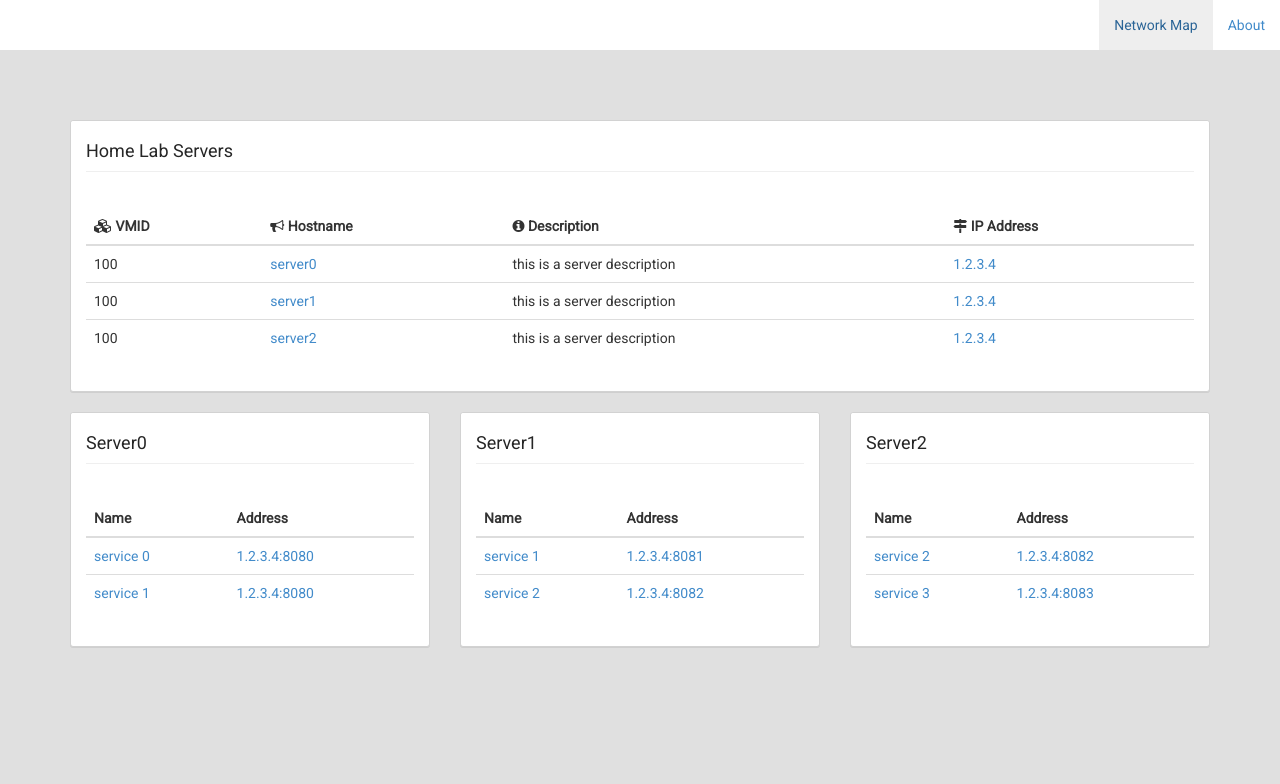
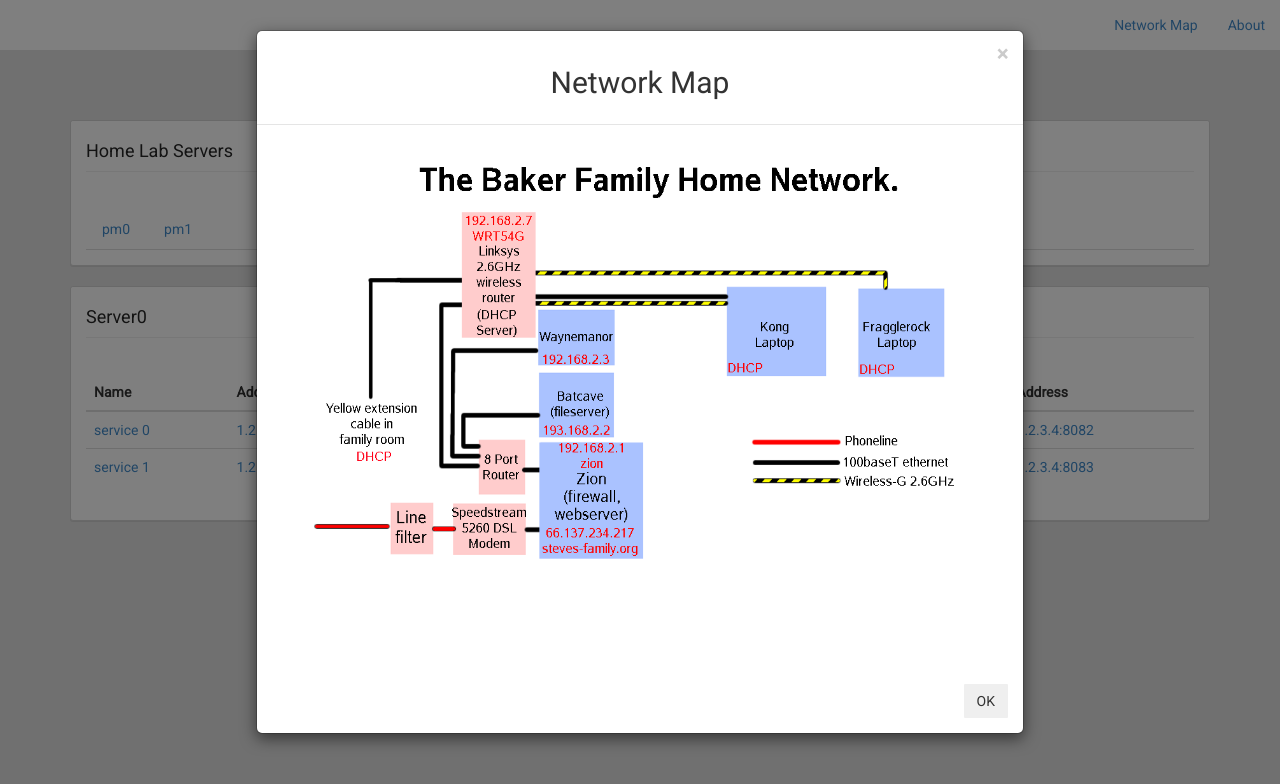
Before and after one commit to the4ndy/homelab-admin-website, a plain HTML site: page index.html in a window 1280 px wide. Both pictures are taken after a click on the button "Network Map". Drawn offline with nearby package versions, Linux system fonts and the light colour scheme.

Commit message:
add hypervisor tabs, add netmap and about modal, adjust roadmap

```diff
--- a/css/styles.css
+++ b/css/styles.css
@@ -74,7 +74,7 @@ h3,h4,h5 {
  padding-bottom:10px;
 }
 .modal-dialog {
- width: 450px;
+/* width: 450px;*/
 }
 .modal-footer {
  border-width:0;
@@ -740,3 +740,13 @@ h3,h4,h5 {
         background-color: #ffccbc;
     }
 }
+
+.modal-netmap {
+    width: 60vw;
+    height: 80vh;
+}
+
+.netmap-image {
+     width: 51vw;
+    height: 68vh;
+}
--- a/index.html
+++ b/index.html
@@ -34,8 +34,16 @@
         <div class="panel panel-default">
            <div class="panel-heading"><h4>Home Lab Servers</h4></div>
    			<div class="panel-body">
-
-                              <!-- Responsive table starts here -->
+                 <ul class="nav nav-tabs">
+                  <li ng-repeat="hypervisor in homelab.hypervisors"><a href="#{{hypervisor.hypervisorName}}" data-toggle="tab">{{hypervisor.hypervisorName}}</a></li>
+                  <!--<li><a href="#B" data-toggle="tab">Section 2</a></li>
+                  <li><a href="#C" data-toggle="tab">Section 3</a></li>-->
+                </ul>
+                <div class="tabbable">
+                  <div class="tab-content">
+                    <div class="tab-pane" ng-repeat="hypervisor in homelab.hypervisors" id="{{hypervisor.hypervisorName}}">
+                      <div class="well well-sm">
+                        <!-- Responsive table starts here -->
                               <!-- For correct display on small screens you must add 'data-title' to each 'td' in your table -->
                               <div class="table-responsive-vertical shadow-z-1">
                               <!-- Table starts here -->
@@ -49,7 +57,7 @@
                                     </tr>
                                   </thead>
                                   <tbody>
-                                    <tr ng-repeat="server in homelab.servers">
+                                    <tr ng-repeat="server in hypervisor.servers">
                                       <td data-title="VMID">{{server.vmid}}</td>
                                       <td data-title="hostname"><a target="_blank" href="{{server.url}}">{{server.hostname}}</a></td>
                                       <td data-title="description">
@@ -61,6 +69,17 @@
                                   </tbody>
                                 </table>
                               </div>
+                        </div>
+                    </div>
+                  <!--  <div class="tab-pane" id="B">
+                      <div class="well well-sm">Howdy, I'm in Section B.</div>
+                    </div>
+                    <div class="tab-pane" id="C">
+                      <div class="well well-sm">I've decided that I like wells.</div>
+                    </div>-->
+                  </div>
+                </div> <!-- /tabbable -->
+
 
             </div>
    		</div>
@@ -105,10 +124,31 @@
 
 </div><!--/main-->
 
+<!--netmap modal-->
 
+<div id="netmapModal" class="modal fade" tabindex="-1" role="dialog" aria-hidden="true">
+  <div class="modal-netmap modal-dialog">
+  <div class="modal-content">
+      <div class="modal-header">
+          <button type="button" class="close" data-dismiss="modal" aria-hidden="true">×</button>
+          <h2 class="text-center">Network Map</h2>
+      </div>
+      <div class="modal-body">
+          <div class="col-md-12 text-center">
+
+             <a href="img/netmap.png" target="_blank"><img class="netmap-image" src="img/netmap.png"></a>
+
+          </div>
+      </div>
+      <div class="modal-footer">
+          <button class="btn" data-dismiss="modal" aria-hidden="true">OK</button>
+      </div>
+  </div>
+  </div>
+</div>
 
 <!--about modal-->
-<!--
+
 <div id="aboutModal" class="modal fade" tabindex="-1" role="dialog" aria-hidden="true">
   <div class="modal-dialog">
   <div class="modal-content">
@@ -118,9 +158,13 @@
       </div>
       <div class="modal-body">
           <div class="col-md-12 text-center">
-            <a href="http://www.bootply.com/DwnjTNuvVt">This Bootstrap Template</a><br>was made with <i class="glyphicon glyphicon-heart"></i> by <a href="http://bootply.com/templates">Bootply</a>
-            <br><br>
-            <a href="https://github.com/iatek/bootstrap-google-plus">GitHub Fork</a>
+              This project was created by the4ndy (with help of course)
+              <br><br>
+              <p>"Please Edit this Modal to your liking. No attribution is required. Donations are accepted and greatly appreciated. If you are wondering "what am I going to do with this space?" That is not my problem :P Though I intend to use this space for personal links (like to the github for this project)."
+                  <br>-the4ndy</p>
+              <hr>
+    <i class="fa fa-bitcoin"></i> 18GiREf2TxQTMK5YXP3MgpgWc4qoYKZCWC
+              <hr>
           </div>
       </div>
       <div class="modal-footer">
@@ -128,7 +172,7 @@
       </div>
   </div>
   </div>
-</div>-->
+</div>
 
 	<!-- script references -->
         <script src="js/angular.min.js"></script>
--- a/js/controller.js
+++ b/js/controller.js
@@ -4,6 +4,9 @@ serverInputApp.controller('serverInputController',
 
       function serverInputController($scope) {
         $scope.homelab = {
+            hypervisors: [
+                {
+                    "hypervisorName": "pm0",
                      servers: [
                         {
                          "hostname": "server0",
@@ -34,6 +37,42 @@ serverInputApp.controller('serverInputController',
                         //     "ip": "1.2.3.4",
                         //     "url": "http://google.com",
                         //    },
+                        ]
+                },
+                {
+                    "hypervisorName": "pm1",
+                     servers: [
+                        {
+                         "hostname": "server20",
+                         "vmid": "100",
+                         "desc": "this is a server description",
+                         "ip": "1.2.3.4",
+                         "url": "http://google.com",
+                         },
+                                  {
+                         "hostname": "server21",
+                         "vmid": "100",
+                         "desc": "this is a server description",
+                         "ip": "1.2.3.4",
+                         "url": "http://google.com",
+                         },
+                                  {
+                         "hostname": "server22",
+                         "vmid": "100",
+                         "desc": "this is a server description",
+                         "ip": "1.2.3.4",
+                         "url": "http://google.com",
+                         },
+                        //   New Server
+                        //     {
+                        //     "hostname": "server23",
+                        //     "vmid": "100",
+                        //     "desc": "this is a server description",
+                        //     "ip": "1.2.3.4",
+                        //     "url": "http://google.com",
+                        //    },
+                        ]
+                },
             ]
          };
 
@@ -89,51 +128,3 @@ serverInputApp.controller('serverInputController',
 
             }
 );
- /* serverInputApp.controller('indServerInputController',
-        function.indServerInputController($scope) {
-            $scope.indServers = {
-                       indServers: [
-                            {
-                            "serverName": "Server0",
-                             services: [
-                                        {
-                                    "serviceName": "service 0",
-                                    "serviceAddress": "1.2.3.4:8080"
-                                        },
-                                        {
-                                    "serviceName": "service 1",
-                                    "serviceAddress": "1.2.3.4:8080"
-                                        },
-                                    ],
-                            },
-                            {
-                            "serverName": "Server1",
-                             services: [
-                                        {
-                                    "serviceName": "service 1",
-                                    "serviceAddress": "1.2.3.4:8081"
-                                        },
-                                        {
-                                    "serviceName": "service 2",
-                                    "serviceAddress": "1.2.3.4:8082"
-                                        },
-                                    ],
-                            },
-                            {
-                            "serverName": "Server2",
-                             services: [
-                                        {
-                                    "serviceName": "service 2",
-                                    "serviceAddress": "1.2.3.4:8082"
-                                        },
-                                        {
-                                    "serviceName": "service 3",
-                                    "serviceAddress": "1.2.3.4:8083"
-                                        },
-                                    ],
-                            },
-                           ]
-            };
-}
-
-);*/
```
Also changed, not shown: img/netmap.png (added), 1 other file. Lines whose indentation alone changed are shown as unchanged.
